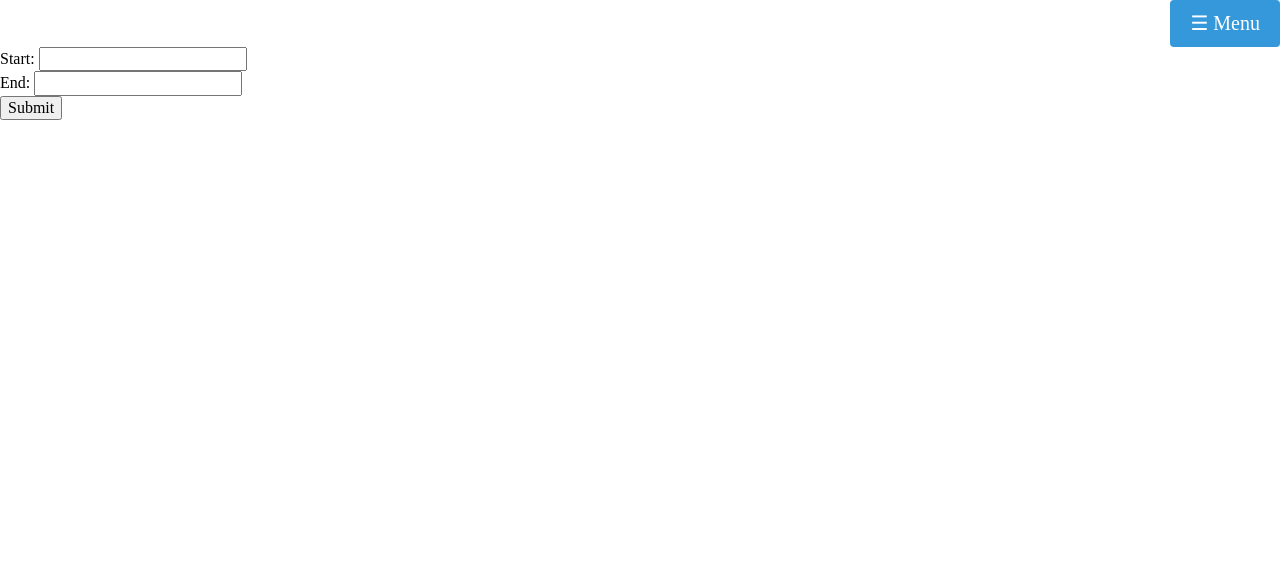
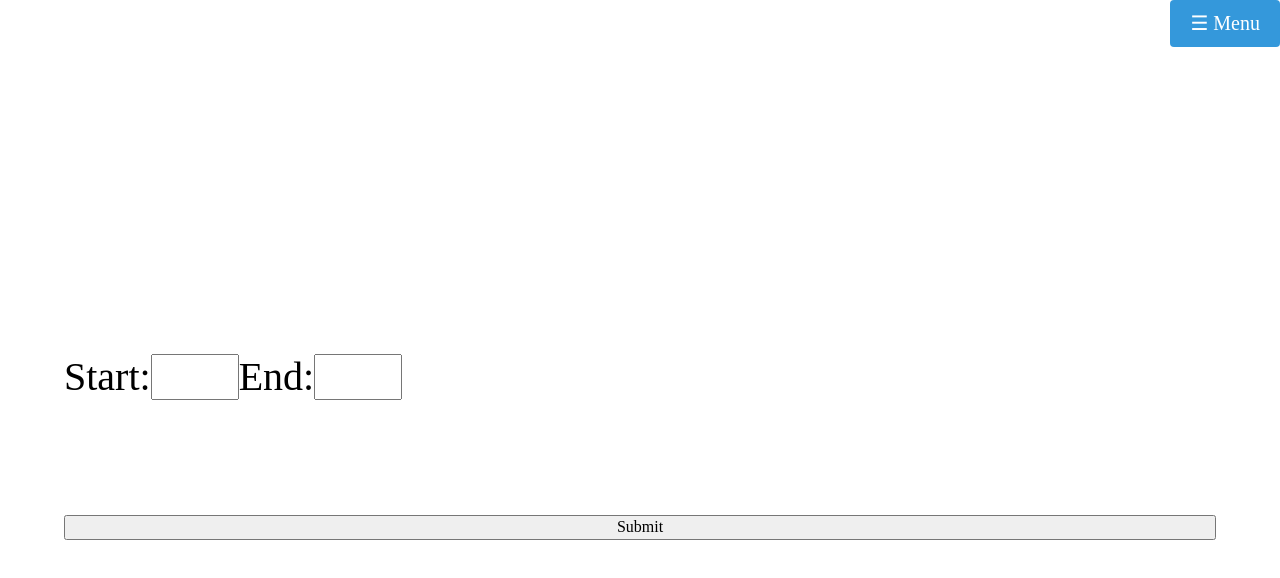
Before and after one commit to Emaci18/chinese-study-app, a plain HTML site: page range.html in a window 1280 px wide. Drawn offline with Linux system fonts and the light colour scheme.

Commit message:
Updated the form css

```diff
--- a/styles.css
+++ b/styles.css
@@ -207,3 +207,41 @@
           font-size: 20px;
         }
       }
+
+
+      /* Range form */
+
+.range_form_container{
+    height: 100vh;
+    width: 100vw;
+    display: flex;
+    flex-direction: column;
+    justify-content: center;
+    align-items: center;
+
+
+}
+
+.range_form {
+    display: flex;
+    flex-direction: column;
+    width: 90%;
+    /* height: auto; is default — no need to specify */
+}
+
+
+.inputs_container{
+    display: flex;
+    margin-bottom: 10%;
+
+
+}
+
+.form_label{
+    font-size: 2.5rem;
+}
+
+.form_input{
+    width: 5rem;
+    font-size: 2rem;
+}
```
